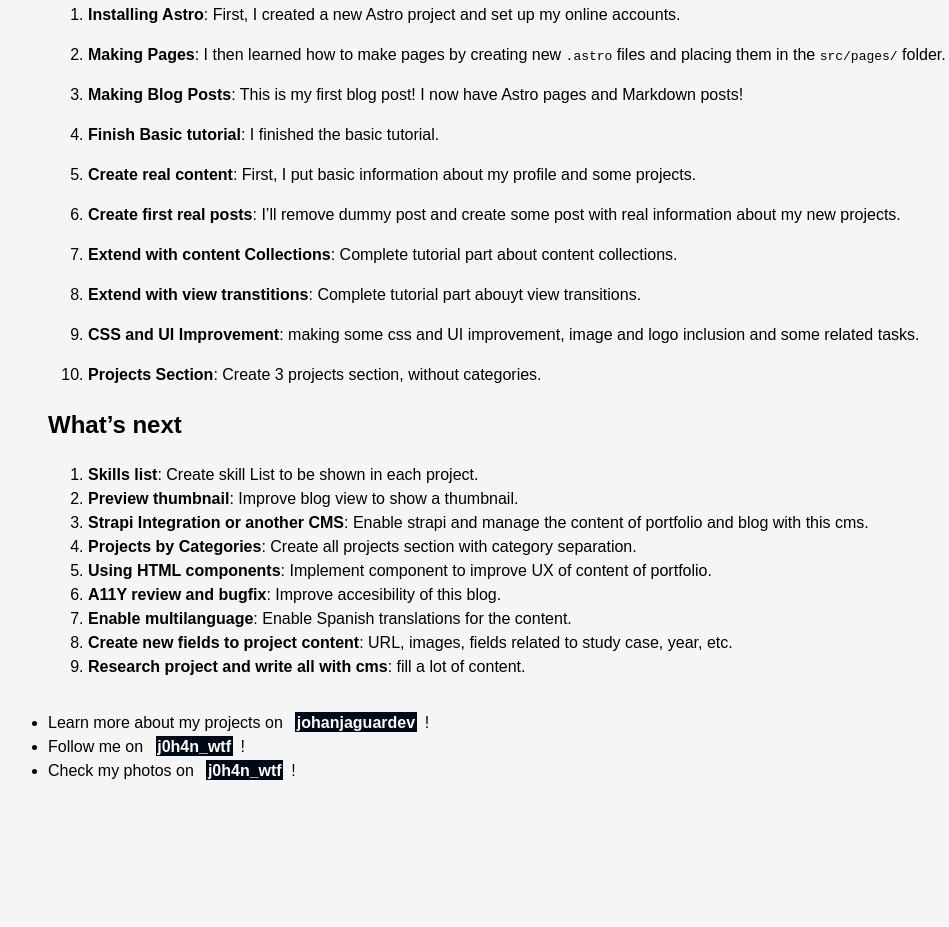
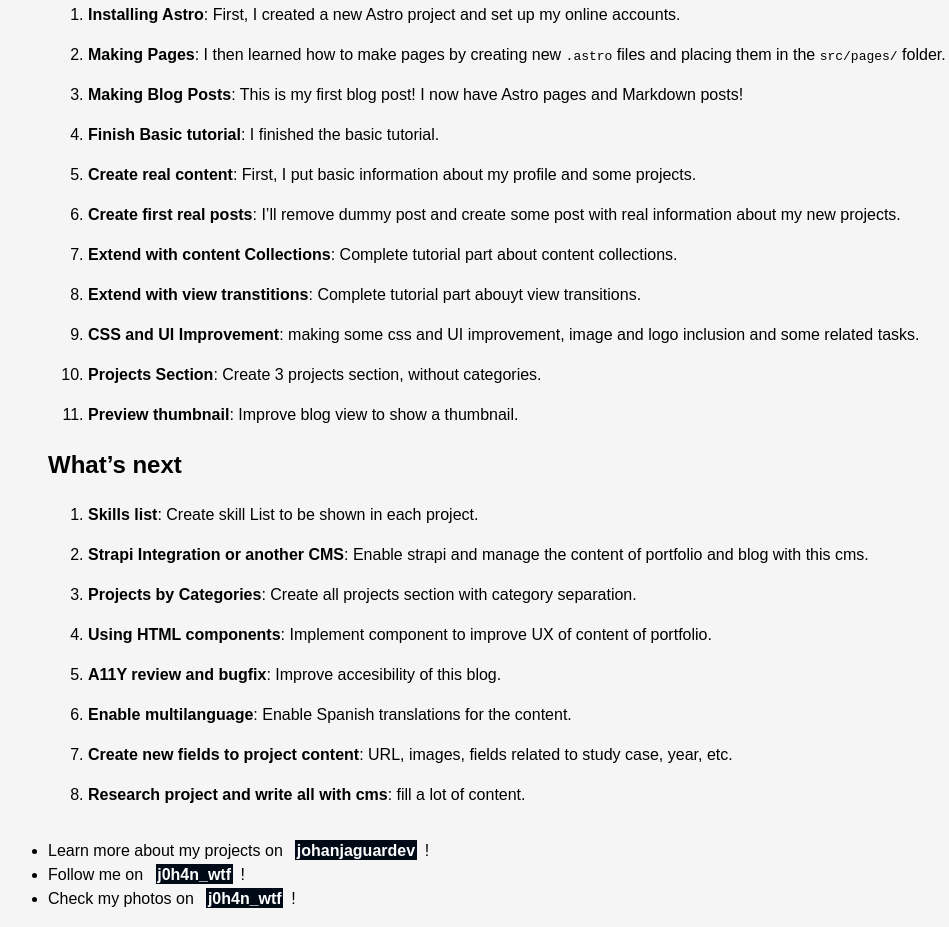
Before and after one commit to johanjaguardev/JohanWTF-Portfolio---Astro-Project, an Astro site: page /posts/post-1 in a window 1280 px wide. Shown: the part 1696-2623 px from the top of the page, without its empty margins (96-1045 px from the left). Before the commit the page ends 2495 px from the top, so only its background shows below. Built offline with nearby package versions, Linux system fonts and the light colour scheme; Astro itself is replaced by a stand-in of ours.

Commit message:
post astro updated

```diff
--- a/src/content/posts/post-1.md
+++ b/src/content/posts/post-1.md
@@ -49,15 +49,22 @@
 
 10. **Projects Section**: Create 3 projects section, without categories.
 
+11. **Preview thumbnail**: Improve blog view to show a thumbnail.
 
 ## What's next
 
 1. **Skills list**: Create skill List to be shown in each project.
-2. **Preview thumbnail**: Improve blog view to show a thumbnail.
-3. **Strapi Integration or another CMS**: Enable strapi and manage the content of portfolio and blog with this cms.
-4. **Projects by Categories**: Create all projects section with category separation.
-5. **Using HTML components**: Implement component to improve UX of content of portfolio.
-6. **A11Y review and bugfix**: Improve accesibility of this blog.
-7. **Enable multilanguage**: Enable Spanish translations for the content.
-8. **Create new fields to project content**: URL, images, fields related to study case, year, etc.
-9. **Research project and write all with cms**: fill a lot of content.
+
+2. **Strapi Integration or another CMS**: Enable strapi and manage the content of portfolio and blog with this cms.
+
+3. **Projects by Categories**: Create all projects section with category separation.
+
+4. **Using HTML components**: Implement component to improve UX of content of portfolio.
+
+5. **A11Y review and bugfix**: Improve accesibility of this blog.
+
+6. **Enable multilanguage**: Enable Spanish translations for the content.
+
+7. **Create new fields to project content**: URL, images, fields related to study case, year, etc.
+
+8. **Research project and write all with cms**: fill a lot of content.
```
